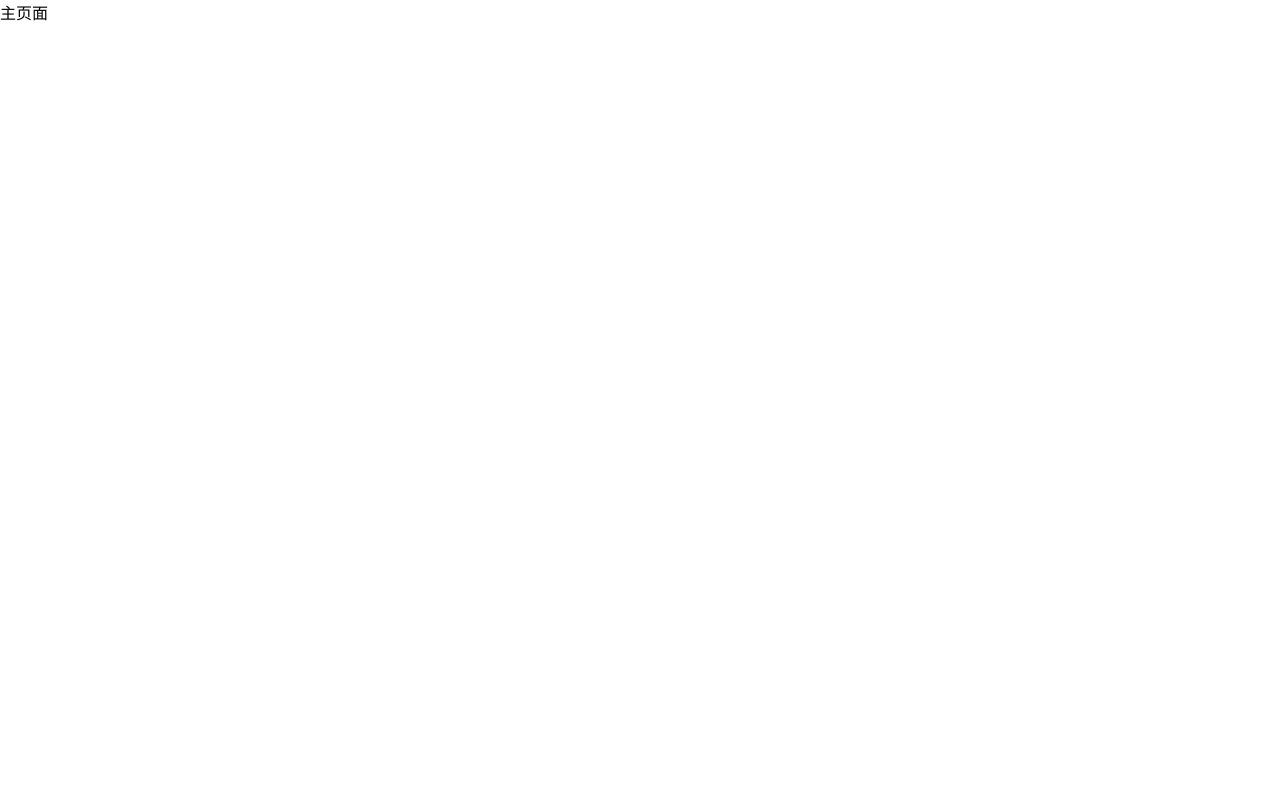
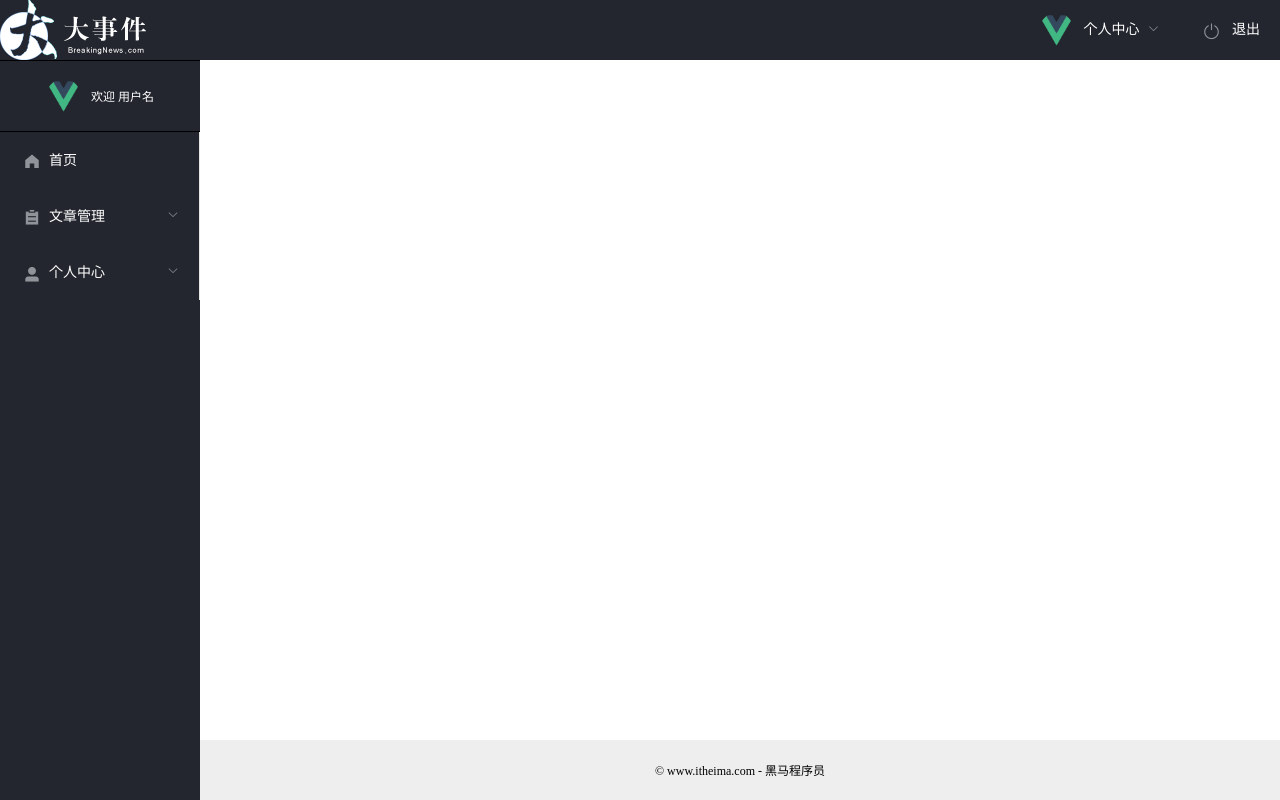
Before and after one commit to datobandoufu/Daily-study, a Vue app in the folder event-vue/: page /reg#/main in a window 1280 px wide. Built offline with nearby package versions, Linux system fonts and the light colour scheme.

Commit message:
主页的静态实现

```diff
--- a/event-vue/src/components/mainView.vue
+++ b/event-vue/src/components/mainView.vue
@@ -1,9 +1,138 @@
 <template>
-	<div class="main_container">主页面</div>
+	<el-container class="main_container">
+		<el-header>
+			<img src="../assets/images/logo.png" alt="" />
+			<el-menu
+				mode="horizontal"
+				backgroundColor="#23262e"
+				text-color="#fff"
+				active-text-color="#409EFF"
+			>
+				<el-submenu index="1">
+					<template slot="title">
+						<img
+							src="../assets/images/head.png"
+							alt=""
+							class="avatar"
+						/>个人中心</template
+					>
+					<el-menu-item index="1-1"
+						><i class="el-icon-s-operation"></i>基本资料</el-menu-item
+					>
+					<el-menu-item index="1-2"
+						><i class="el-icon-camera"></i>更换头像</el-menu-item
+					>
+					<el-menu-item index="1-3"
+						><i class="el-icon-key"></i>重置密码</el-menu-item
+					>
+				</el-submenu>
+				<el-menu-item index="2">
+					<i class="el-icon-switch-button"></i>
+					退出
+				</el-menu-item>
+			</el-menu>
+		</el-header>
+
+		<el-container>
+			<el-aside width="200px">
+				<div class="aside-box">
+					<img src="../assets/images/head.png" alt="" class="avatar" />
+					<span>欢迎 用户名</span>
+				</div>
+				<el-col>
+					<el-menu
+						backgroundColor="#23262e"
+						text-color="#fff"
+						active-text-color="#409EFF"
+						unique-opened="true"
+					>
+						<el-menu-item index="1">
+							<i class="el-icon-s-home"></i>
+							<span slot="title">首页</span>
+						</el-menu-item>
+						<el-submenu index="2">
+							<template slot="title">
+								<i class="el-icon-s-order"></i>
+								<span>文章管理</span>
+							</template>
+							<el-menu-item index="2-1"
+								><i class="el-icon-s-data"></i>文章分类</el-menu-item
+							>
+							<el-menu-item index="2-2"
+								><i class="el-icon-document-copy"></i
+								>文章列表</el-menu-item
+							>
+						</el-submenu>
+						<el-submenu index="3">
+							<template slot="title">
+								<span><i class="el-icon-user-solid"></i>个人中心</span>
+							</template>
+							<el-menu-item index="3-1"
+								><i class="el-icon-s-operation"></i>基本资料</el-menu-item
+							>
+							<el-menu-item index="3-2"
+								><i class="el-icon-camera"></i>更换头像</el-menu-item
+							>
+							<el-menu-item index="3-3"
+								><i class="el-icon-key"></i>重置密码</el-menu-item
+							>
+						</el-submenu>
+					</el-menu>
+				</el-col></el-aside
+			>
+			<el-container>
+				<el-main>
+					<router-view></router-view>
+				</el-main>
+				<el-footer>© www.itheima.com - 黑马程序员</el-footer>
+			</el-container>
+		</el-container>
+	</el-container>
 </template>
 
 <script>
 export default {};
 </script>
 
-<style lang="less" scoped></style>
+<style lang="less" scoped>
+.main_container {
+	height: 100%;
+}
+.el-header,
+.el-aside {
+	background-color: #23262e;
+}
+.el-header {
+	height: 60px;
+	display: flex;
+	justify-content: space-between;
+	padding: 0;
+}
+.aside-box {
+	height: 70px;
+	border-top: 1px solid;
+	border-bottom: 1px solid;
+	display: flex;
+	justify-content: center;
+	align-items: center;
+
+	span {
+		color: #fff;
+		font-size: 12px;
+	}
+}
+
+.el-footer {
+	background-color: #eee;
+	font-size: 12px;
+	display: flex;
+	justify-content: center;
+	align-items: center;
+}
+.avatar {
+	width: 35px;
+	height: 35px;
+	border-radius: 35px;
+	margin: 0 10px 0 0;
+}
+</style>
```
Also changed, not shown: event-vue/src/router/index.js (+6 -1 lines).
